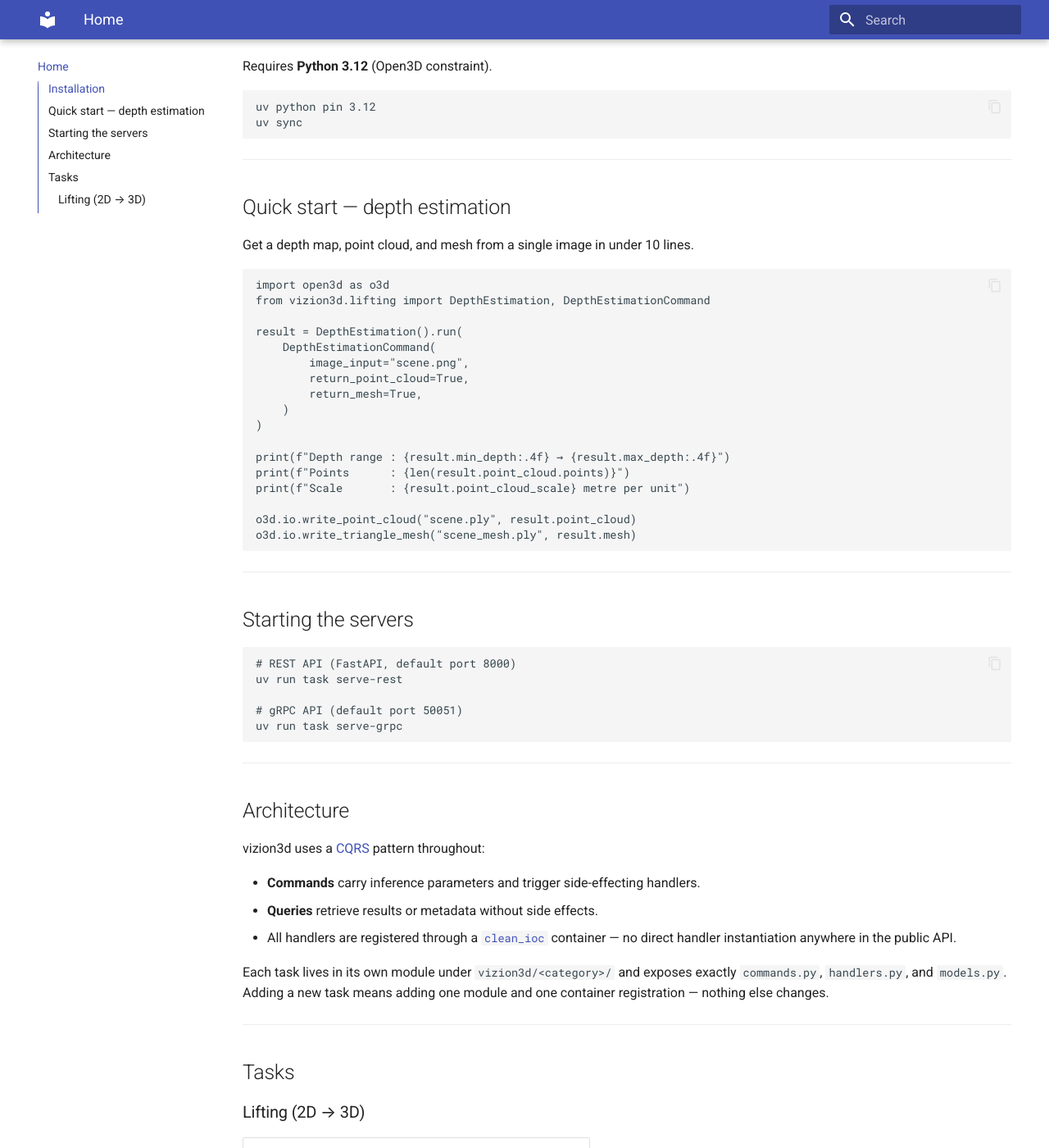
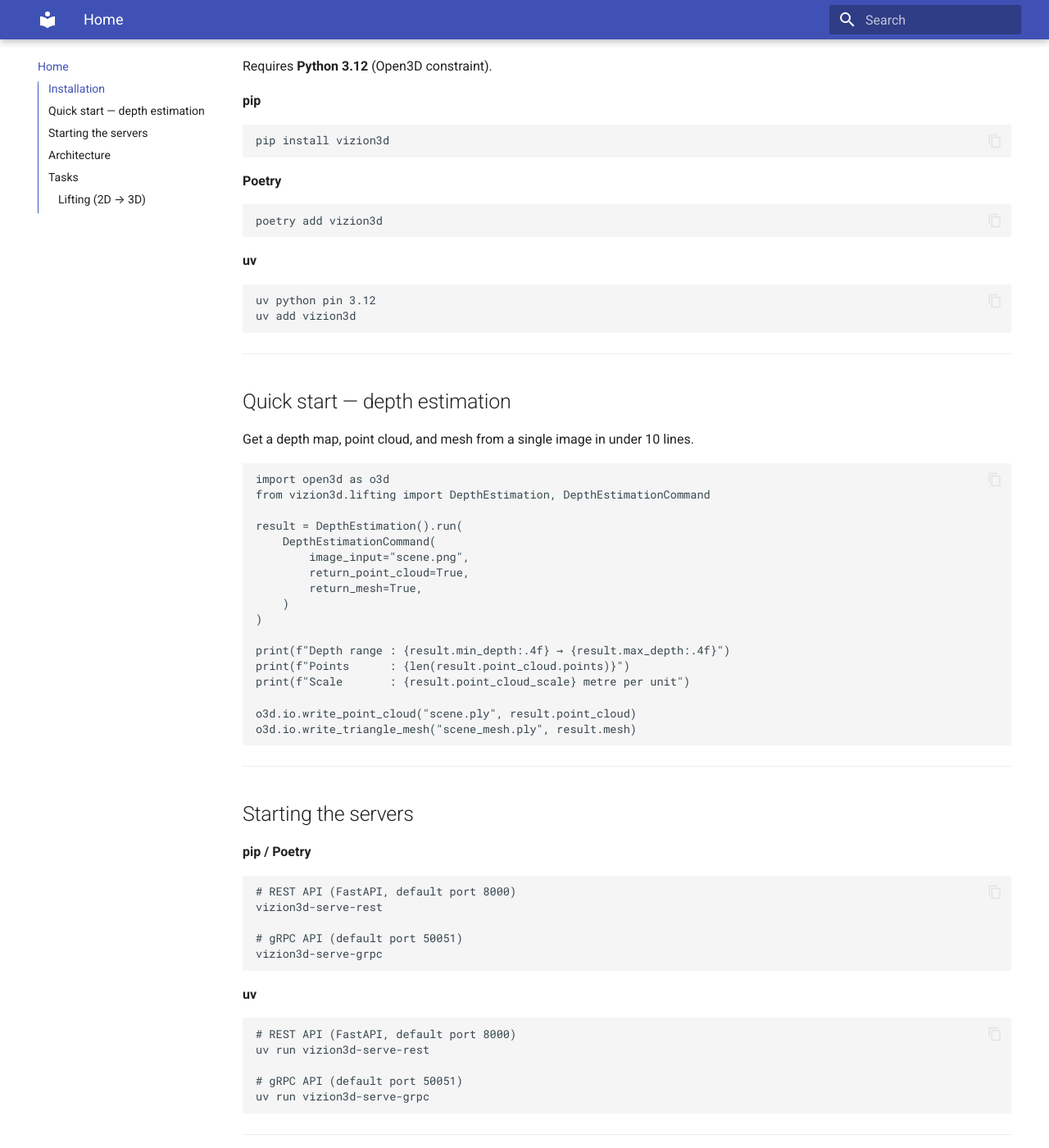
Before and after one commit to OlafenwaMoses/vizion3D, an MkDocs documentation site: the page built from docs/index.md, in a window 1280 px wide and 1400 px high, scrolled down 609 px. Shown: the whole window at 82% size. Built offline with MkDocs 1.6.1 and Material for MkDocs 9.7.7, drawn with Linux system fonts in a browser that asks for light colours.

Commit message:
update for pypi package

````diff
--- a/docs/index.md
+++ b/docs/index.md
@@ -16,9 +16,20 @@
 
 Requires **Python 3.12** (Open3D constraint).
 
+**pip**
+```bash
+pip install vizion3d
+```
+
+**Poetry**
+```bash
+poetry add vizion3d
+```
+
+**uv**
 ```bash
 uv python pin 3.12
-uv sync
+uv add vizion3d
 ```
 
 ---
@@ -51,12 +62,22 @@
 
 ## Starting the servers
 
+**pip / Poetry**
 ```bash
 # REST API (FastAPI, default port 8000)
-uv run task serve-rest
+vizion3d-serve-rest
 
 # gRPC API (default port 50051)
-uv run task serve-grpc
+vizion3d-serve-grpc
+```
+
+**uv**
+```bash
+# REST API (FastAPI, default port 8000)
+uv run vizion3d-serve-rest
+
+# gRPC API (default port 50051)
+uv run vizion3d-serve-grpc
 ```
 
 ---
````
Also changed, not shown: docs/features/depth_estimation.md (+15 -3 lines), 1 other file.
